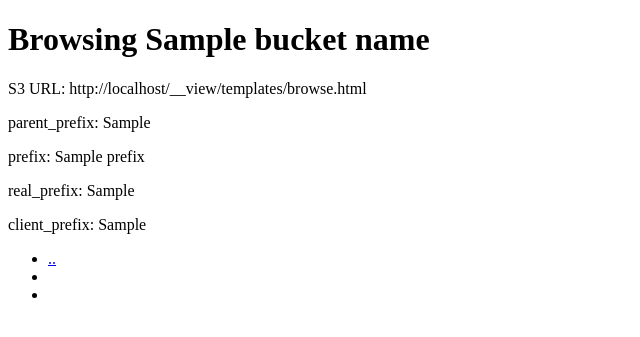
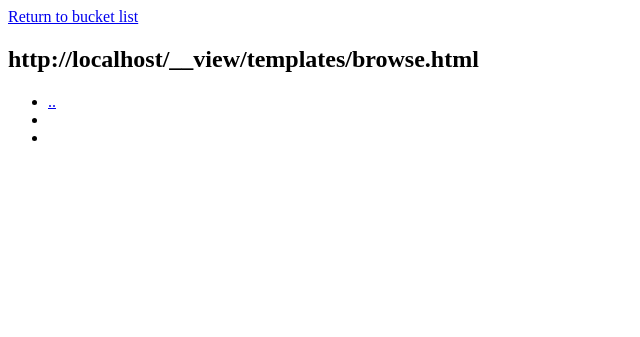
Before and after one commit to JaneliaSciComp/x2s3, a FastAPI app: template templates/browse.html in a window 1280 px wide. Shown: the top 337 px of the page, without its empty margins (0-640 px from the left). Run offline with FastAPI, Linux system fonts and the light colour scheme; the template is opened without the code that fills it: most values are stand-ins (such as "Sample title", 1, 10 or a date in 2020); parts of the project's set-up code (start-up, migrations or seed data) failed here and were passed over.

Commit message:
improved UI

```diff
--- a/templates/browse.html
+++ b/templates/browse.html
@@ -1,17 +1,11 @@
 <!DOCTYPE html>
 <html>
 <head>
-    <title>Browsing {{ bucket_name }}</title>
+    <title>S3 Proxy: {{ request.url.path }}</title>
 </head>
 <body>
-    <h1>Browsing {{ bucket_name }}</h1>
-    <p>S3 URL: {{ request.url.scheme }}://{{ request.url.hostname }}{% if request.url.port %}:{{ request.url.port }}{% endif %}{{ request.url.path }}</p>
-
-    <p>parent_prefix: {{parent_prefix}}</p>
-    <p>prefix: {{prefix}}</p>
-    <p>real_prefix: {{real_prefix}}</p>
-    <p>client_prefix: {{client_prefix}}</p>
-
+    <a href="/">Return to bucket list</a>
+    <h2>{{ request.url.scheme }}://{{ request.url.hostname }}{% if request.url.port %}:{{ request.url.port }}{% endif %}{{ request.url.path }}</h2>
     <ul>
         {% if prefix %}
         <li><a href="/{{ target }}/{{ parent_prefix }}?browse">..</a></li>
```
